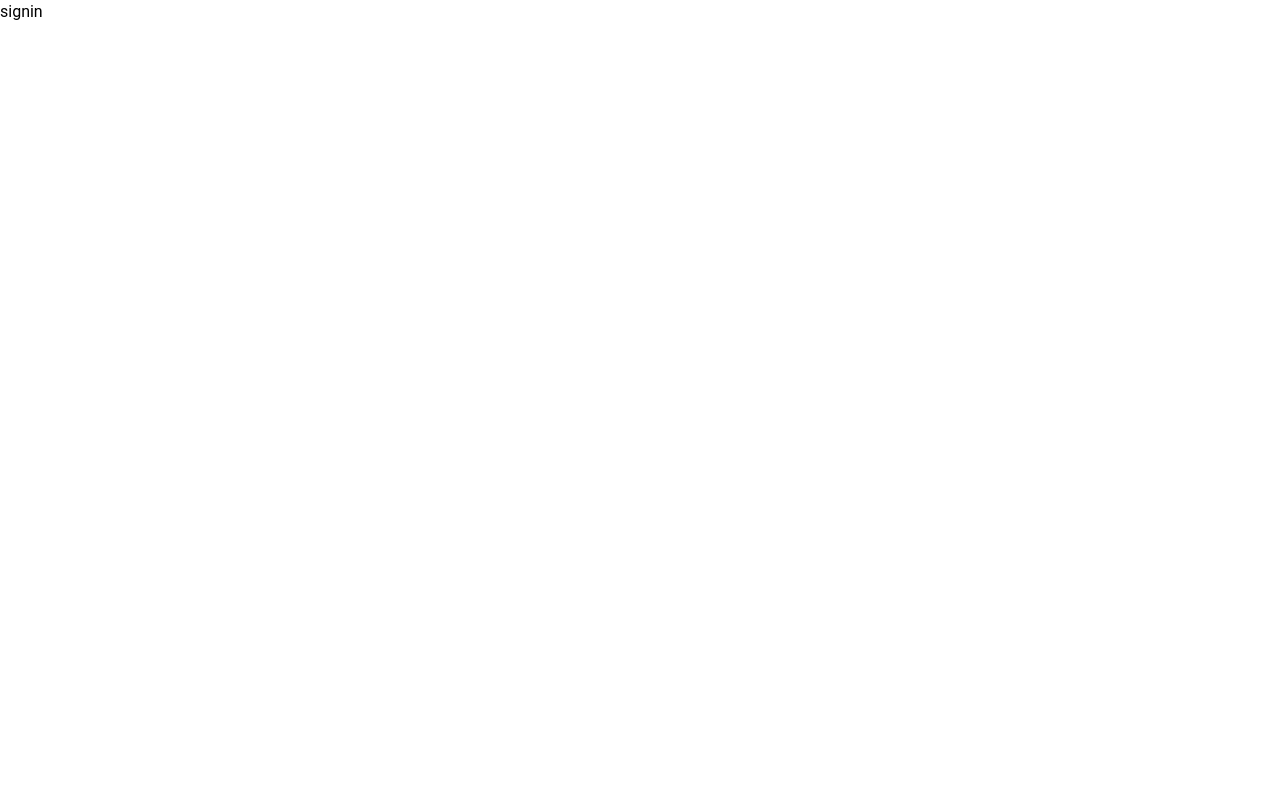
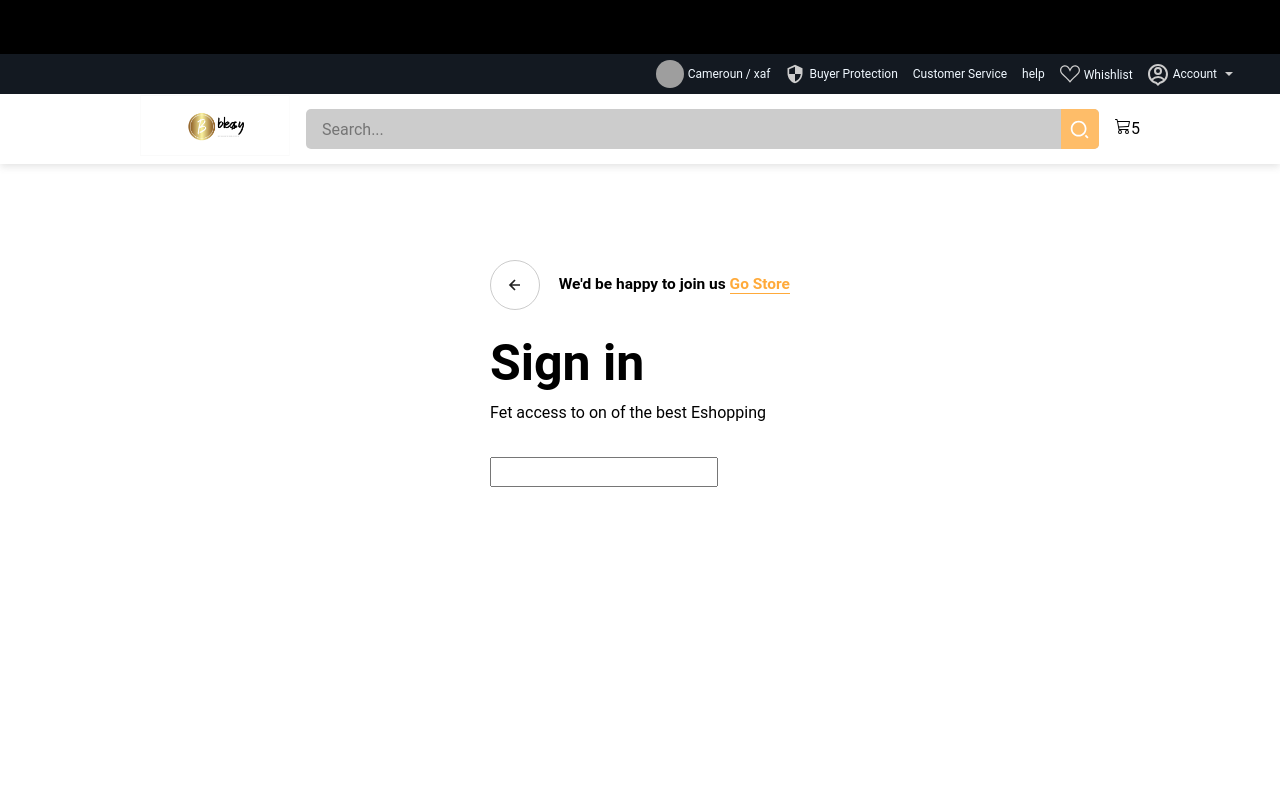
Before and after one commit to baloukaulrich6/next, a Next.js app: page /signin in a window 1280 px wide. Shown: the top 800 px of the page. Built offline with nearby package versions, Linux system fonts and the light colour scheme; no server answers; grey boxes are pictures that could not be loaded.

Commit message:
AUTH0 et TWITTER

```diff
--- a/components/header/Top.js
+++ b/components/header/Top.js
@@ -16,10 +16,7 @@ export default function Top({country}) {
                 <div></div>
                 <ul className={styles.top__list}>
                     <li className={styles.li}>
-                        <img
-                            src={country.flag}
-                            alt=""
-                        />
+                        <img src={country.flag}/>
                         <span>{country.name} / xaf</span>
                     </li>
                     <li className={styles.li}>
--- a/package.json
+++ b/package.json
@@ -13,6 +13,7 @@
     "@next/font": "13.1.1",
     "@reduxjs/toolkit": "^1.9.1",
     "axios": "^1.2.6",
+    "formik": "^2.2.9",
     "mongodb": "^4.13.0",
     "mongoose": "^6.9.0",
     "next": "13.1.1",
@@ -26,7 +27,8 @@
     "redux-devtools-extension": "2.13.9",
     "redux-persist": "6.0.0",
     "redux-thunk": "2.4.1",
-    "sass": "1.53.0"
+    "sass": "1.53.0",
+    "yup": "^0.32.11"
   },
   "devDependencies": {
     "typescript": "4.9.4"
--- a/pages/index.js
+++ b/pages/index.js
@@ -18,13 +18,17 @@ export default function Home({country}) {
 
 export async function getServerSideProps(){
   let data = await axios.get("https://api.ipregistry.co/?key=brrjx68hmpvjdbg4").then((res)=>{
+    console.log(res.data.location.country)
   return res.data.location.country;
+
 }).catch((err)=>{
   console.log(err);
 })
+
 return{
   props:{
-    country: {name: data.name, flag: data.flag.emojitwo}
+    country: {name: data.name, flag: data.flag.emojitwo},
   },
 };
+
 }
--- a/pages/signin.js
+++ b/pages/signin.js
@@ -1,7 +1,39 @@
-import React from 'react'
+import Header from "../components/header"
+import Footer from "../components/footer"
+import styles from "../styles/signin.module.scss"
+import {BiLeftArrowAlt} from 'react-icons/bi'
+import Link from "next/link"
+import { Formik, Form } from "formik"
 
 export default function signin() {
   return (
-    <div>signin</div>
+    <>
+       <Header country={{name:"Cameroun", flag:"https://cdn.ipregistry.co/flags/emojitwo/cm.svg"}}/>
+          <div className={styles.login}>
+            <div className={styles.login__container}>
+              <div className={styles.login__header}>
+                <div className={styles.back__svg}>
+                  <BiLeftArrowAlt/>
+                </div>
+                <span>
+                  We'd be happy to join us <Link href="/">Go Store</Link>
+                </span>
+              </div>
+              <div className={styles.login__form}>
+                  <h1>Sign in</h1>
+                   <p>Fet access to on of the best Eshopping </p>
+                   <Formik>
+                    {(form) =>(
+                      <Form>
+                        <input type='text' />
+                      </Form>
+                    )}
+                   </Formik>
+              </div>
+            </div>
+          </div>
+       <Footer country="Cameroun"/>
+    </>
+
   )
 }
--- /dev/null
+++ b/styles/signin.module.scss
@@ -0,0 +1,63 @@
+.login{
+    position: relative;
+    min-height: 100vh;
+    overflow: hidden;
+    display: flex;
+    justify-content: center;
+    &__container{
+        padding: 3rem;
+        &:last-of-type{
+            margin-top: 3rem;
+        }
+    }
+    &__header{
+        display: flex;
+        align-items: center;
+        justify-content: space-between;
+        min-width: 300px;
+        .back__svg{
+            width: 50px;
+            height: 50px;
+            border: 1px solid rgba(102,102,102,0.342);
+            border-radius: 50%;
+            display: grid;
+            place-items: center;
+            cursor: pointer;
+
+        &:hover{
+            border-color: $ror-color;
+            svg{
+                fill:$ror-color;
+            }
+        }
+        svg{
+            width: 20px;
+            height: 20px;
+            fill: #222;
+        }
+        }
+        span {
+            font-weight: 600;
+            font-size: 15.5px;
+            padding-left: 10px;
+            a{
+                color: $ror-color;
+                cursor: pointer;
+                border-bottom: 1px solid $ror-color;
+            }
+        }
+    }
+    &__form{
+        margin-top: 1rem;
+        h1{
+            font-size: 50px;
+            margin: 0;
+        }
+        p{
+            color: #000;
+        }
+        form{
+            margin-top: 2rem;
+        }
+    }
+}
```
Also changed, not shown: pages/api/auth/[...nextauth].js (+12 -5 lines), components/inputs/loginInput/index.js (added), 2 other files (tests, documents, lock files or other folders).
